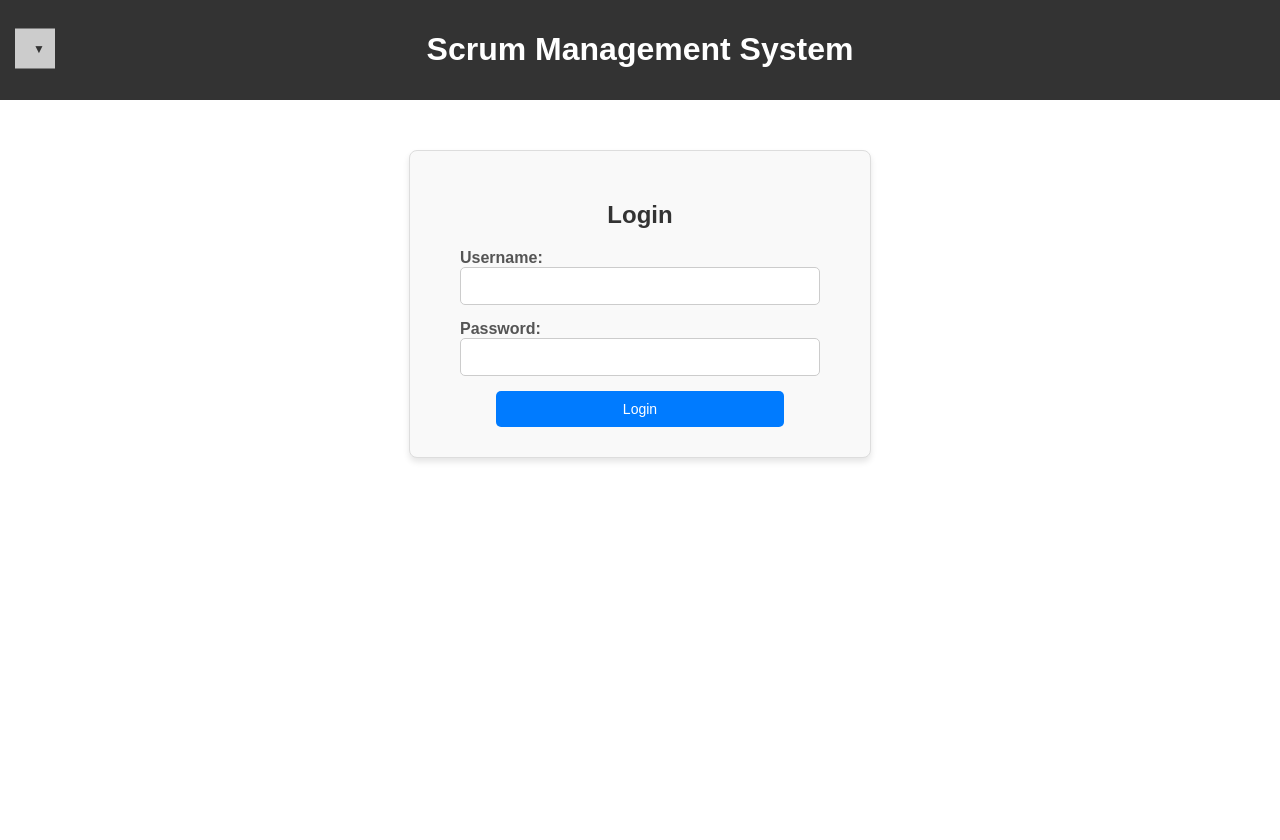
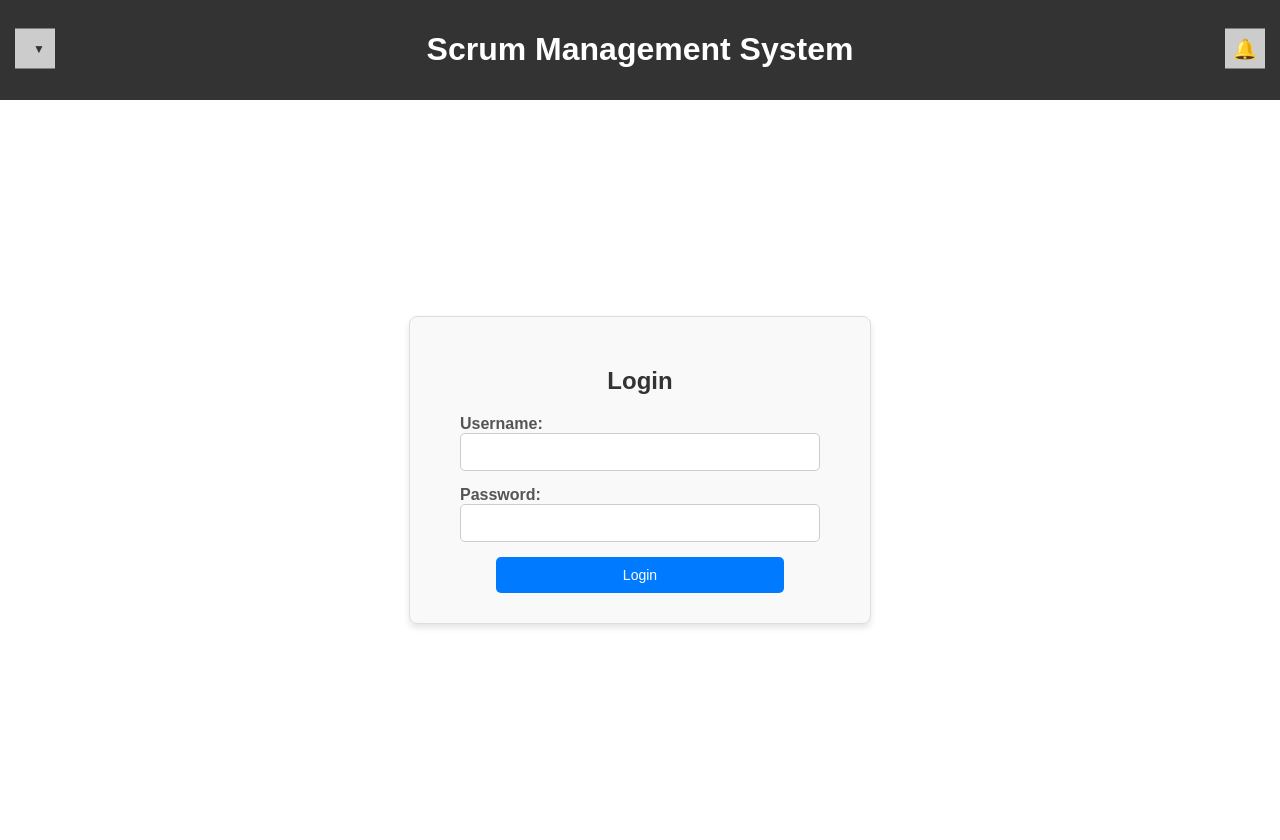
Before and after one commit to poornima1904/scrum_management, a Django app: page /login/ in a window 1280 px wide. Before the commit the page ends 462 px from the top, so only its background shows below. Run offline with Django 5.2, Linux system fonts and the light colour scheme; parts of the project's set-up code (start-up, migrations or seed data) failed here and were passed over.

Commit message:
temp commit changes

```diff
--- a/frontend/static/css/style.css
+++ b/frontend/static/css/style.css
@@ -12,25 +12,34 @@ header {
     position: relative;
 }
 
-.dropdown {
+.dropdown,
+.notification {
     position: absolute;
     top: 50%;
-    left: 15px;
     transform: translateY(-50%);
 }
 
-.dropdown-button {
+.dropdown {
+    left: 15px;
+}
+
+.notification {
+    right: 15px;
+}
+
+.dropdown-button,
+.notification-button {
     width: 40px;
     height: 40px;
     background-color: #ccc; /* Grey color for the button */
     border: none;
     border-radius: 0; /* Square button */
     cursor: pointer;
-    position: relative; /* Position for the dropdown arrow */
+    position: relative;
 }
 
 .dropdown-button::after {
-    content: '▼'; /* Unicode for a downward arrow */
+    content: '▼'; /* Unicode for a downward arrow for dropdown */
     font-size: 12px;
     color: #333;
     position: absolute;
@@ -40,7 +49,19 @@ header {
     pointer-events: none; /* Prevent interaction with the arrow */
 }
 
-.dropdown-button:hover {
+.notification-button::after {
+    content: '\1F514'; /* Unicode for bell icon */
+    font-size: 20px; /* Adjust size of the bell icon */
+    position: absolute;
+    top: 50%;
+    left: 50%;
+    transform: translate(-50%, -50%);
+    color: black; /* Ensure the bell icon is black */
+    pointer-events: none; /* Prevent interaction with the bell icon */
+}
+
+.dropdown-button:hover,
+.notification-button:hover {
     background-color: #aaa; /* Darker grey when hovered */
 }
 
@@ -73,28 +94,15 @@ header {
     background-color: #f4f4f4;
 }
 
-/* Other existing styles */
 .container {
     display: flex;
+    justify-content: center;
+    align-items: center;
+    min-height: calc(100vh - 60px);
+    padding: 20px;
+    box-sizing: border-box;
 }
 
-main {
-    flex-grow: 1;
-    padding: 20px;
-    text-align: center;
-}
-
-footer {
-    text-align: center;
-    padding: 10px;
-    background-color: #f4f4f4;
-    border-top: 1px solid #ccc;
-    position: fixed;
-    bottom: 0;
-    width: 100%;
-}
-
-/* Form Box Styling */
 .auth-box {
     width: 400px;
     margin: 50px auto;
@@ -116,8 +124,8 @@ footer {
     display: flex;
     flex-direction: column;
     gap: 15px;
-    padding: 0 20px; /* Add horizontal padding for equal spacing */
-    box-sizing: border-box; /* Ensure padding does not affect width */
+    padding: 0 20px;
+    box-sizing: border-box;
 }
 
 .auth-box label {
@@ -131,19 +139,18 @@ footer {
     border: 1px solid #ccc;
     border-radius: 5px;
     font-size: 14px;
-    box-sizing: border-box; /* Ensure padding does not affect input width */
+    box-sizing: border-box;
 }
 
-/* Smaller Button Styling */
 .auth-box button {
-    width: 80%; /* Reduced size */
-    margin: 0 auto; /* Center align */
-    padding: 10px; /* Smaller padding */
+    width: 80%;
+    margin: 0 auto;
+    padding: 10px;
     background-color: #007bff;
     color: white;
     border: none;
     border-radius: 5px;
-    font-size: 14px; /* Reduced font size */
+    font-size: 14px;
     cursor: pointer;
 }
 
--- a/frontend/templates/base.html
+++ b/frontend/templates/base.html
@@ -8,6 +8,7 @@
 </head>
 <body>
     <header>
+        <!-- Dropdown Button -->
         <div class="dropdown">
             <button class="dropdown-button" id="dropdownButton"></button>
             <div class="dropdown-content" id="dropdownContent">
@@ -16,7 +17,14 @@
                 <a href="{% url 'signup' %}">Sign Up</a>
             </div>
         </div>
+
+        <!-- Title -->
         <h1 class="site-title">Scrum Management System</h1>
+
+        <!-- Notifications Button -->
+        <div class="notification">
+            <button class="notification-button" id="notificationButton"></button>
+        </div>
     </header>
 
     <div class="container">
@@ -38,6 +46,11 @@
         document.addEventListener('click', function () {
             dropdownContent.classList.remove('show');
         });
+
+        const notificationButton = document.getElementById('notificationButton');
+        notificationButton.addEventListener('click', function () {
+            alert("No notifications yet."); // Placeholder for notification functionality
+        });
     </script>
 </body>
 </html>
```
